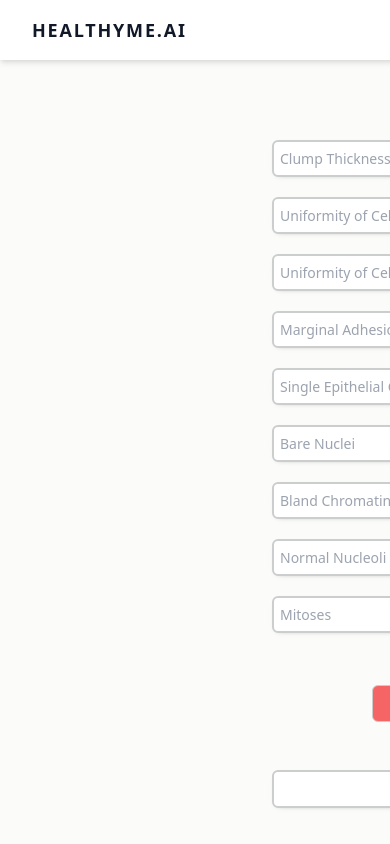
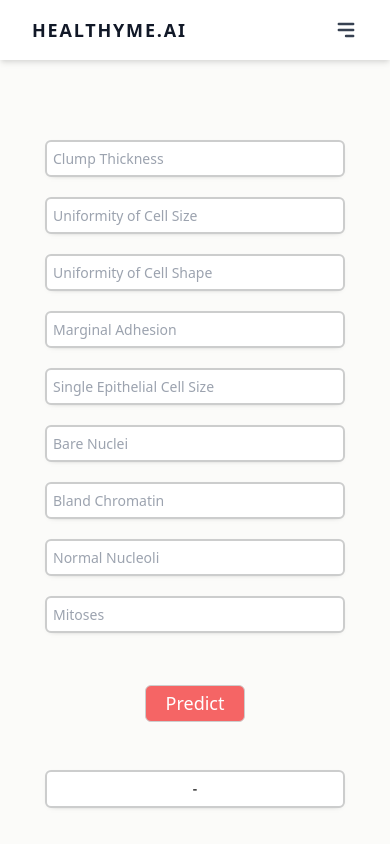
Before and after one commit to akhileshthite/healthyme-ai, a Flask app: page /cancer in a window 390 px wide; the page is wider, and only the part inside the window is pictured. Run offline with Flask 2, Linux system fonts and the light colour scheme; parts of the project's set-up code (start-up, migrations or seed data) failed here and were passed over.

Commit message:
fix responsiveness

```diff
--- a/static/style.css
+++ b/static/style.css
@@ -2,7 +2,6 @@ body {
     margin: 0;
     background-color: #FBFBF9;
     height: 100vh;
-    width: 100vh;
 }
 
 .banner {
```
